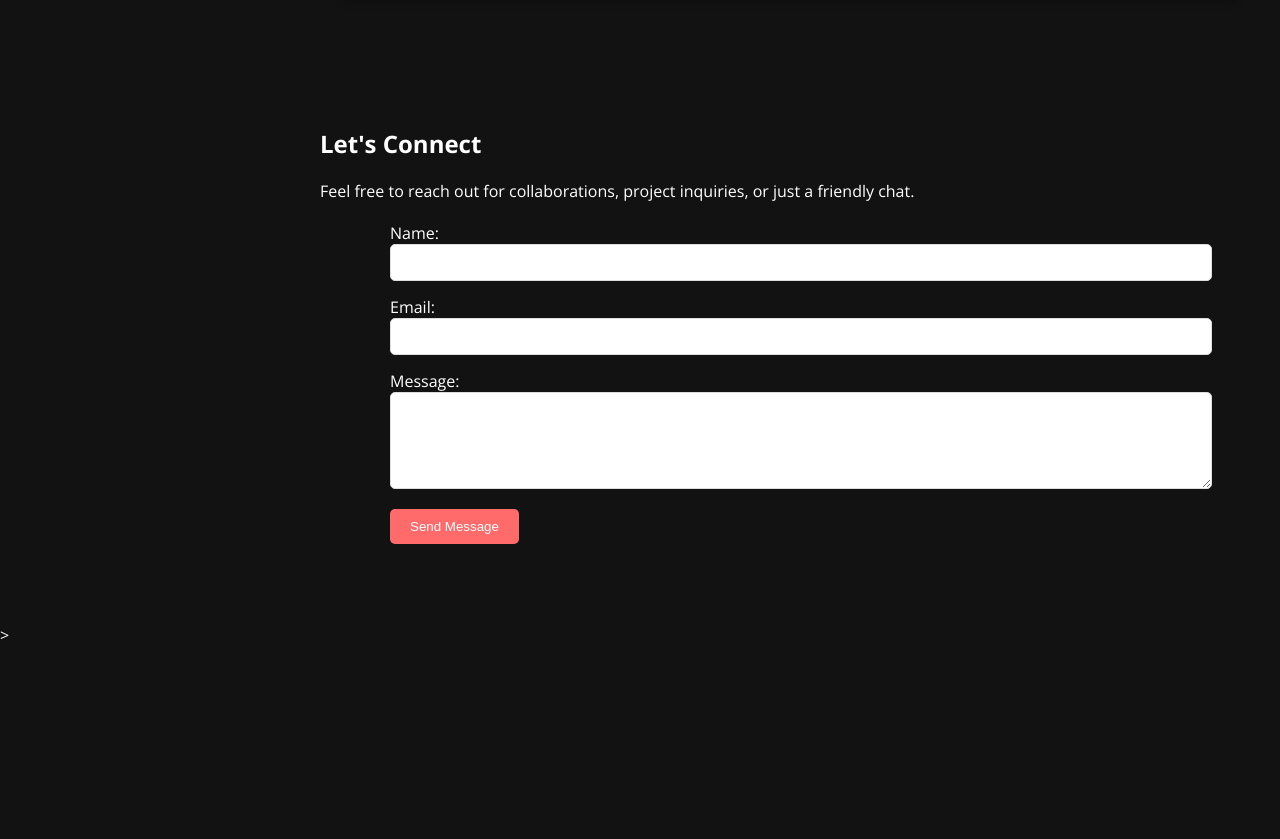
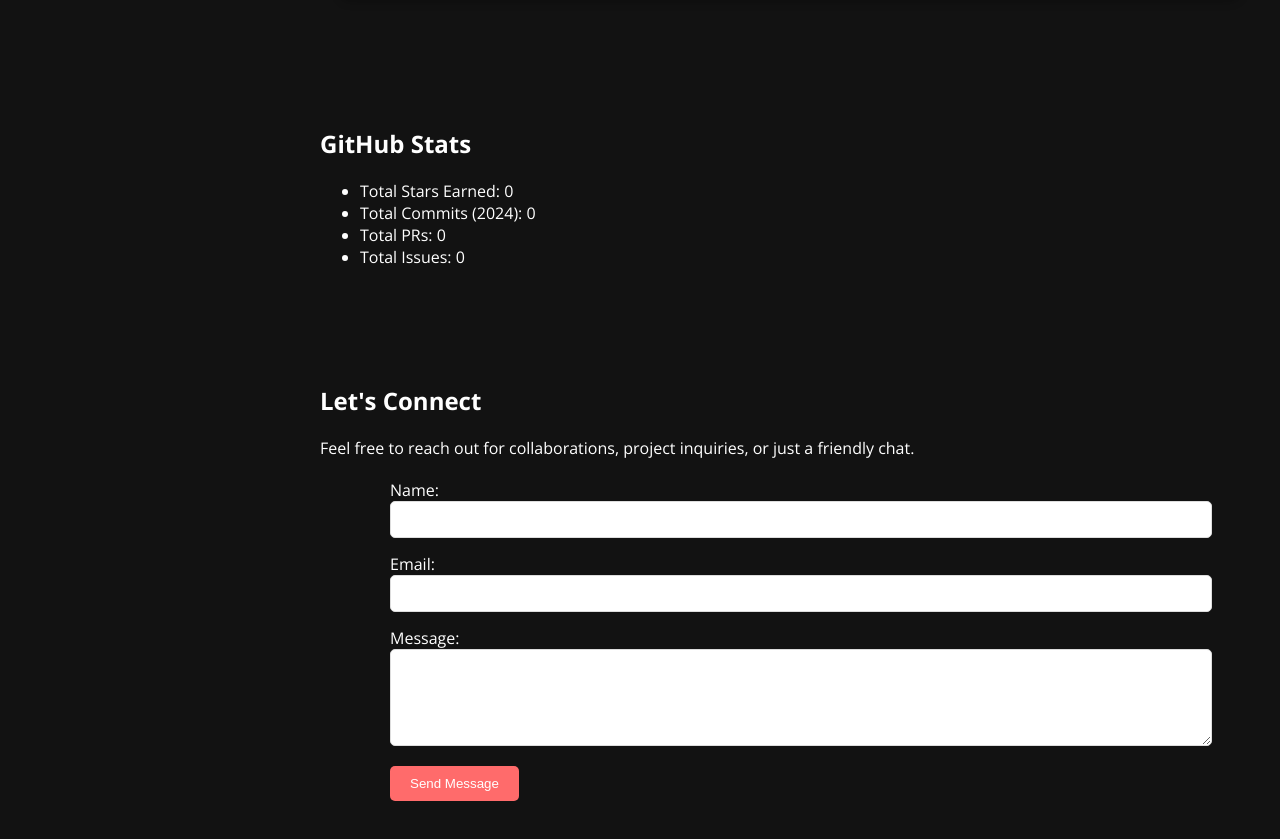
Before and after one commit to arshnoork-101/MyPortfolio, a plain HTML site: page index.html in a window 1280 px wide. Shown: the part 2262-3101 px from the top of the page. Before the commit the page ends 2908 px from the top, so only its background shows below. Drawn offline with nearby package versions, Linux system fonts and the light colour scheme.

Commit message:
add github projects on portfolio

```diff
--- a/index.html
+++ b/index.html
@@ -280,6 +280,17 @@
         </div>
       </section>
 
+      <section class="github-stats">
+        <h2 class="section-title">GitHub Stats</h2>
+        <ul>
+            <li id="stars">Total Stars Earned: 0</li>
+            <li id="commits">Total Commits (2024): 0</li>
+            <li id="prs">Total PRs: 0</li>
+            <li id="issues">Total Issues: 0</li>
+        </ul>
+    </section>
+
+
       <section id="contact">
         <h2>Let's Connect</h2>
         <p class="contact-intro">
@@ -309,6 +320,8 @@
           </form>
         </div>
       </section>
+
+
     </main>
     <footer id="footer">
       <p>&copy; 2024 Arshnoor Kaur</p>
```
